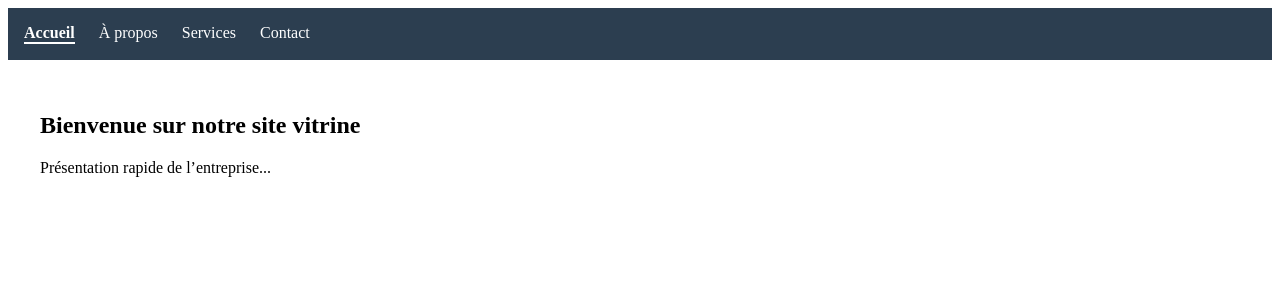
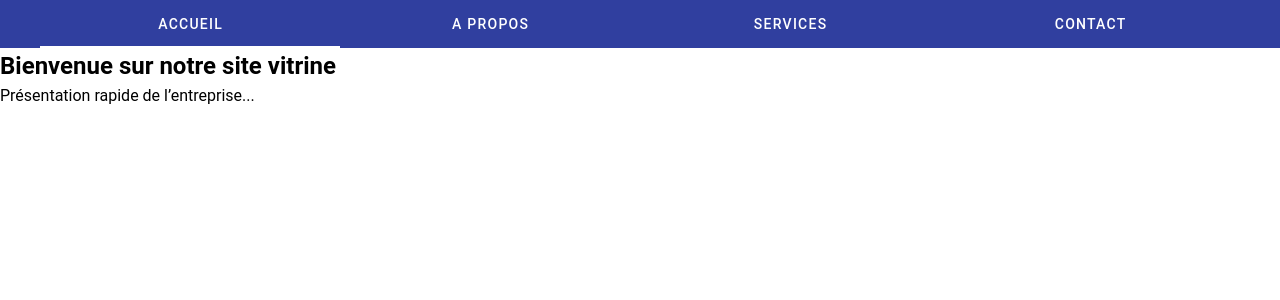
Before and after one commit to CyprienMalherbe/project_for_TVT, a Vue app: page / in a window 1280 px wide. Shown: the top 300 px of the page. Built offline with nearby package versions, Linux system fonts and the light colour scheme.

Commit message:
navigation + router ok

```diff
--- a/package.json
+++ b/package.json
@@ -16,7 +16,8 @@
   "dependencies": {
     "pinia": "^3.0.3",
     "vue": "^3.5.18",
-    "vue-router": "^4.5.1"
+    "vue-router": "^4.5.1",
+    "vuetify": "^3.9.5"
   },
   "devDependencies": {
     "@eslint/js": "^9.31.0",
--- a/src/App.vue
+++ b/src/App.vue
@@ -1,59 +1,38 @@
-<script setup>
+<script>
 import { RouterLink, RouterView } from 'vue-router'
+
+export default {
+  name: 'App',
+  components: {
+    RouterLink,
+    RouterView,
+  },
+  data () {
+    return {
+      tabs: [
+        { text: 'Accueil', route: '/' },
+        { text: 'A propos', route: '/about' },
+        { text: 'Services', route: '/services' },
+        { text: 'Contact', route: '/contact' },
+      ]
+    }
+  },
+}
 </script>
 
 <template>
-  <div class="app">
-    <!-- Navigation -->
-    <header class="navbar">
-      <nav class="nav-links">
-        <RouterLink to="/">Accueil</RouterLink>
-        <RouterLink to="/about">À propos</RouterLink>
-        <RouterLink to="/services">Services</RouterLink>
-        <RouterLink to="/contact">Contact</RouterLink>
-      </nav>
-    </header>
-
-    <!-- Main Content -->
-    <main class="main-content">
-      <RouterView />
-    </main>
-  </div>
+  <v-tabs bg-color="indigo-darken-2" fixed-tabs>
+    <v-tab
+      v-for="tab in tabs"
+      :key="tab.route"
+      :to="tab.route"
+      replace
+      tag="RouterLink"
+    >
+      {{ tab.text }}
+    </v-tab>
+  </v-tabs>
+  <main>
+    <RouterView />
+  </main>
 </template>
-
-<style scoped>
-/* Structure globale */
-.app {
-  display: flex;
-  flex-direction: column;
-  min-height: 100vh;
-}
-
-/* Barre de navigation */
-.navbar {
-  background-color: #2c3e50;
-  padding: 1rem;
-}
-
-.nav-links {
-  display: flex;
-  gap: 1.5rem;
-}
-
-.nav-links a {
-  color: white;
-  text-decoration: none;
-  font-weight: 500;
-}
-
-.nav-links a.router-link-active {
-  font-weight: bold;
-  border-bottom: 2px solid white;
-}
-
-/* Contenu principal */
-.main-content {
-  flex: 1;
-  padding: 2rem;
-}
-</style>
--- a/src/main.js
+++ b/src/main.js
@@ -1,7 +1,20 @@
 import { createApp } from 'vue'
+
+// Vuetify
+import 'vuetify/styles'
+import { createVuetify } from 'vuetify'
+import * as components from 'vuetify/components'
+import * as directives from 'vuetify/directives'
+
 import App from './App.vue'
 import router from './router'
 
+const vuetify = createVuetify({
+  components,
+  directives,
+})
+
 createApp(App)
   .use(router)
+  .use(vuetify)
   .mount('#app')
--- a/src/router/index.js
+++ b/src/router/index.js
@@ -1,7 +1,7 @@
 import { createRouter, createWebHistory } from 'vue-router'
 
 // Pages
-import Home from '../views/HomeComponent.vue'
+import Home from '../views/Home.vue'
 import About from '../views/About.vue'
 import Services from '../views/Services.vue'
 import Contact from '../views/Contact.vue'
```
Also changed, not shown: eslint.config.js (+98 -20 lines), src/views/Home.vue (renamed from src/views/HomeComponent.vue), 1 other file (tests, documents, lock files or other folders).
